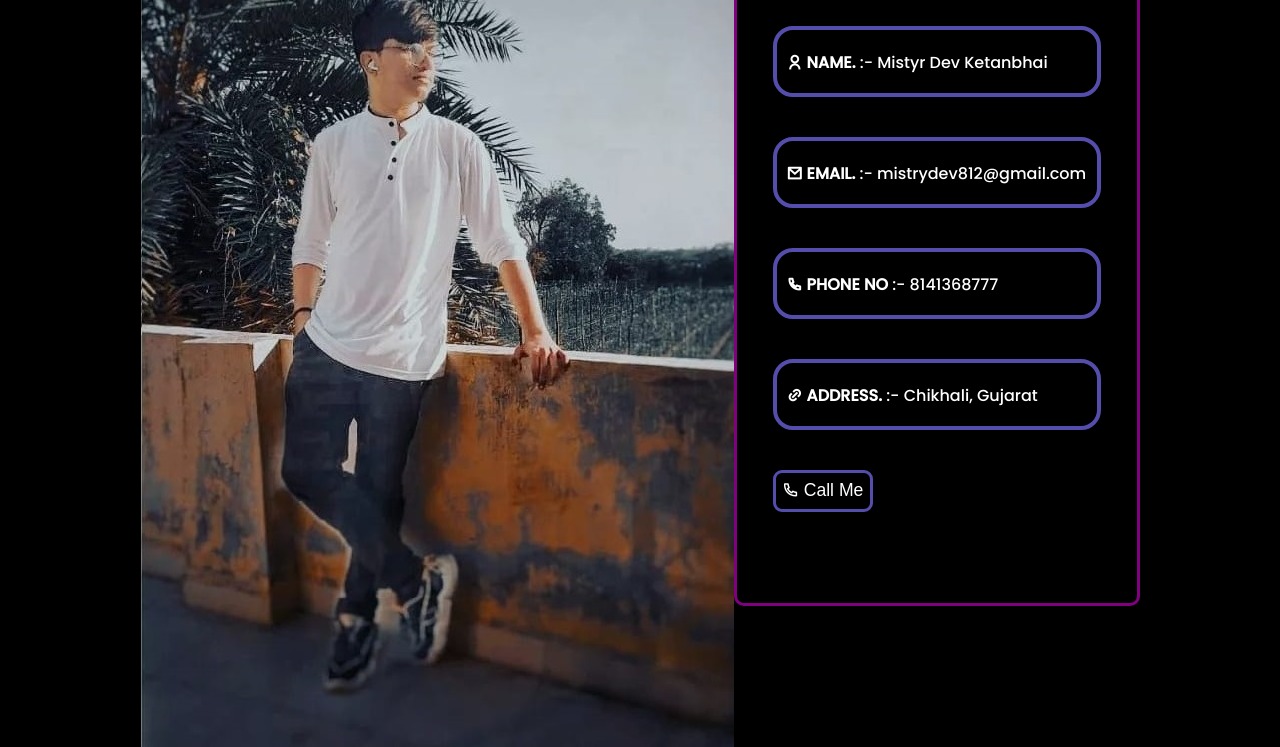
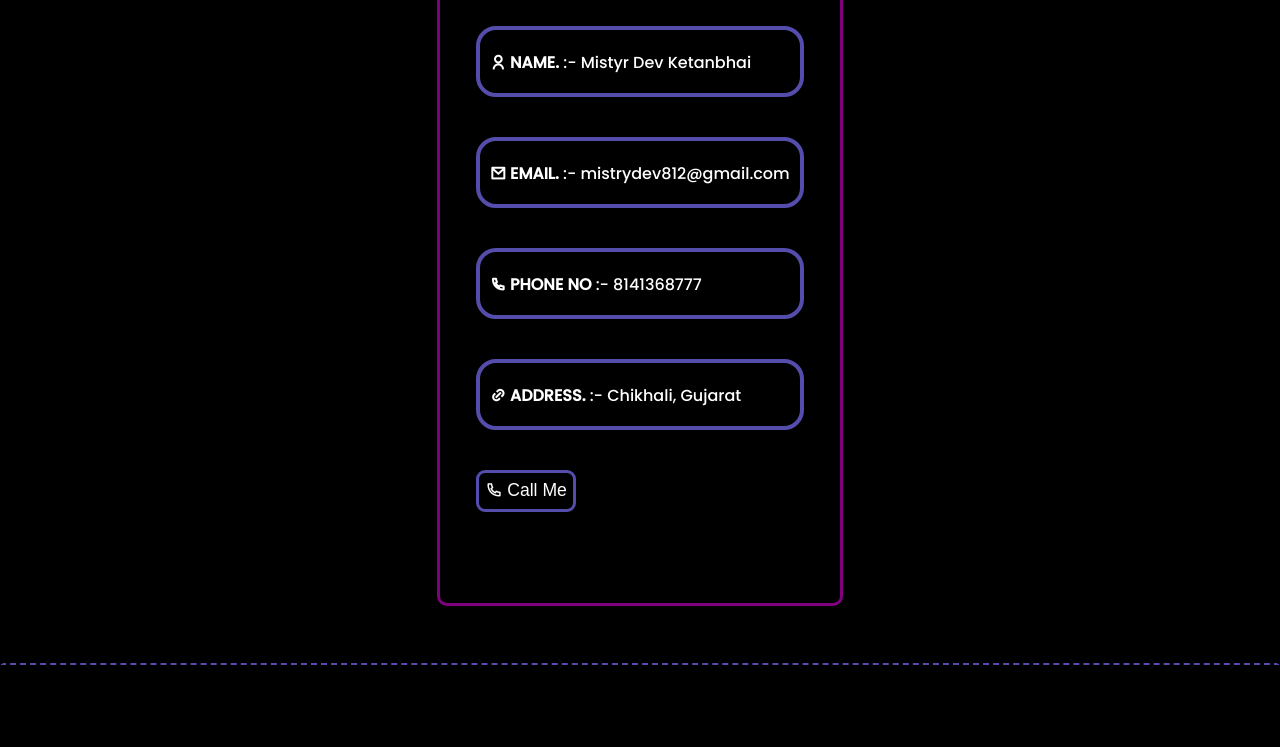
Before and after one commit to MistryDev0/Portfolio-, a plain HTML site: page contect.html in a window 1280 px wide. Shown: the part 260-1007 px from the top of the page. Drawn offline with nearby package versions, Linux system fonts and the light colour scheme; a web font is replaced by a local one.

Commit message:
Update contect.html
Signed-off-by: MistryDev0 <142316912+MistryDev0@users.noreply.github.com>

```diff
--- a/contect.html
+++ b/contect.html
@@ -28,10 +28,6 @@
     </header>
     <main class="sc">
         <div class="about">
-            <div class="leftside">
-                <img src="about.jpg" alt="">
-
-            </div>
             <div class="rightside">
                 <div class="box5">
                     <h1>Contect Info</h1>
```
